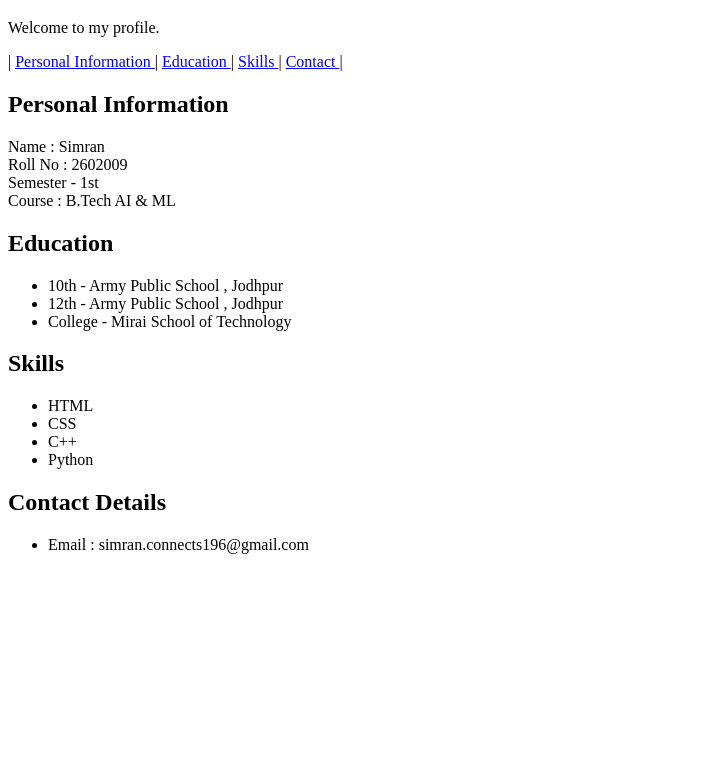
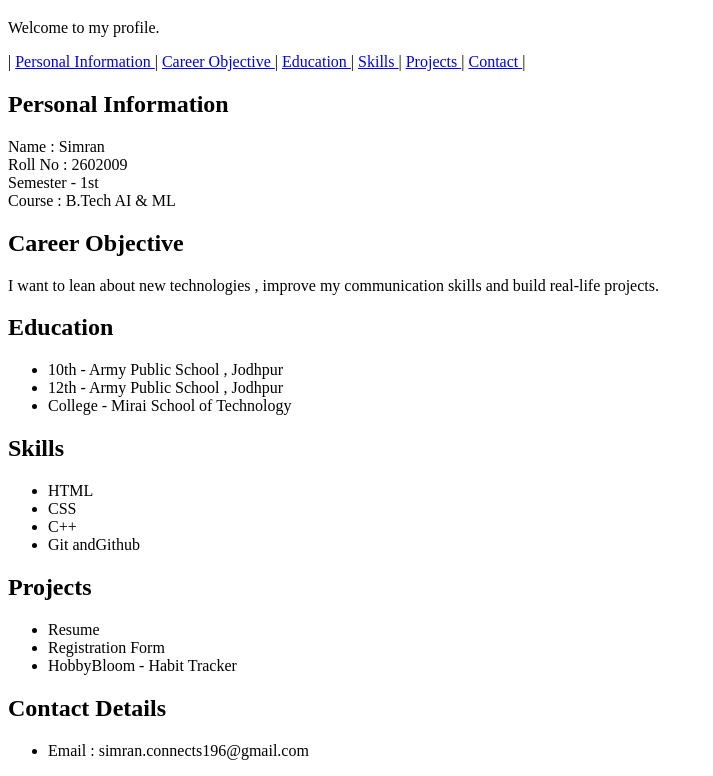
Before and after one commit to Simran-196/InternetAndWebBasicsLab, a plain HTML site: page Experiment02_Resume/resume.html in a window 1280 px wide. Shown: the part 61-837 px from the top of the page, without its empty margins (0-713 px from the left). Before the commit the page ends 800 px from the top, so only its background shows below. Drawn offline with Linux system fonts and the light colour scheme.

Commit message:
Add career objective and projects sections to resume

```diff
--- a/Experiment02_Resume/resume.html
+++ b/Experiment02_Resume/resume.html
@@ -13,8 +13,10 @@
         <nav>
             |
             <a href="#info">Personal Information </a>|
+            <a href="#objective">Career Objective </a>|
             <a href="#education">Education </a>|
             <a href="#skills">Skills </a>|
+            <a href="#projects">Projects </a>|
             <a href="#contact">Contact </a>|
         </nav>
 
@@ -28,6 +30,13 @@
                 Roll No : 2602009 <br>
                 Semester - 1st <br>
                 Course : B.Tech AI & ML <br>
+            </p>
+        </section>
+
+        <section>
+            <h2>Career Objective</h2>
+            <p>
+                I want to lean about new technologies , improve my communication skills and build real-life projects.
             </p>
         </section>
 
@@ -46,7 +55,16 @@
                 <li>HTML</li>
                 <li>CSS</li>
                 <li>C++</li>
-                <li>Python</li>
+                <li>Git andGithub</li>
+            </ul>
+        </section>
+
+        <section>
+            <h2>Projects</h2>
+            <ul>
+                <li>Resume</li>
+                <li>Registration Form</li>
+                <li>HobbyBloom - Habit Tracker</li>
             </ul>
         </section>
 
```
